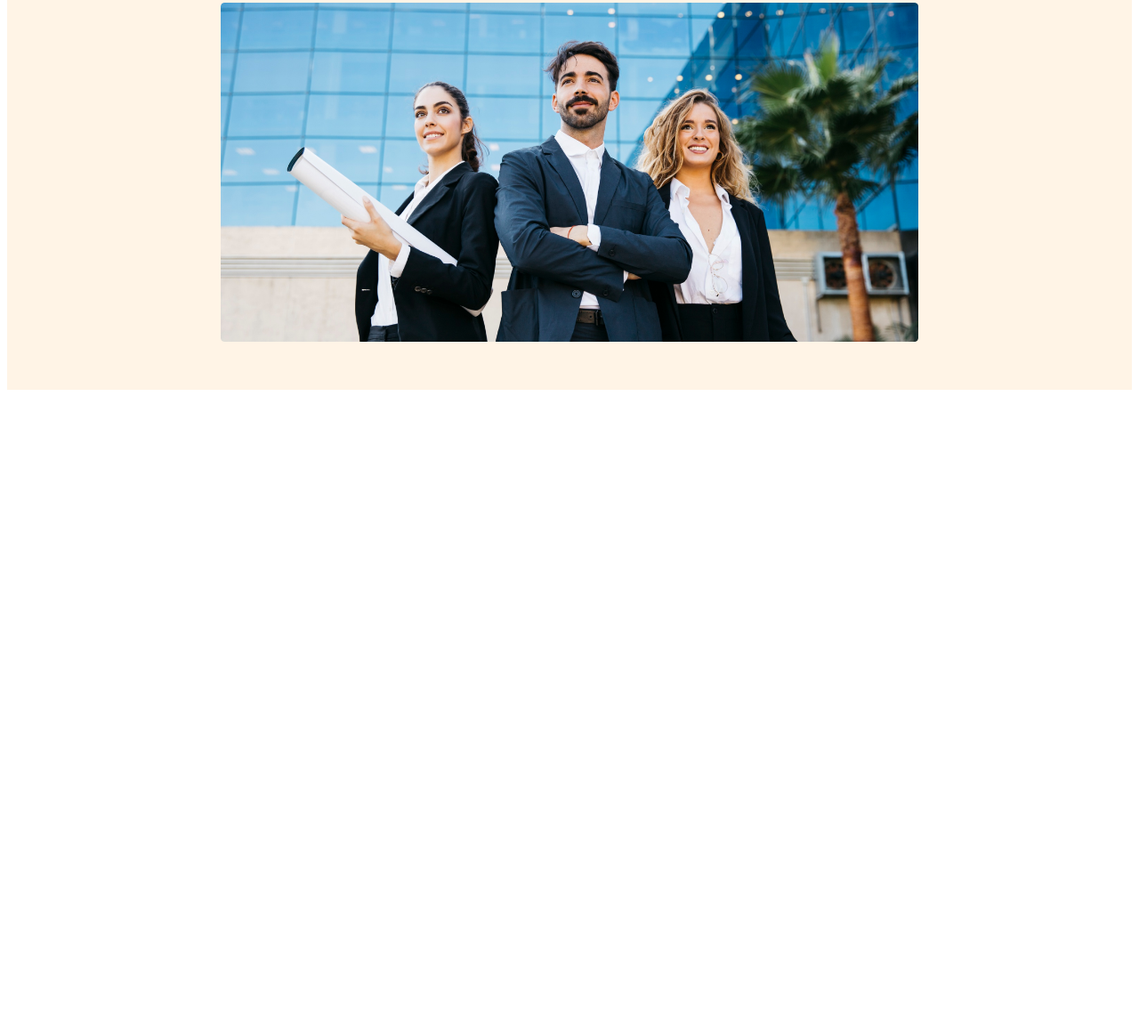
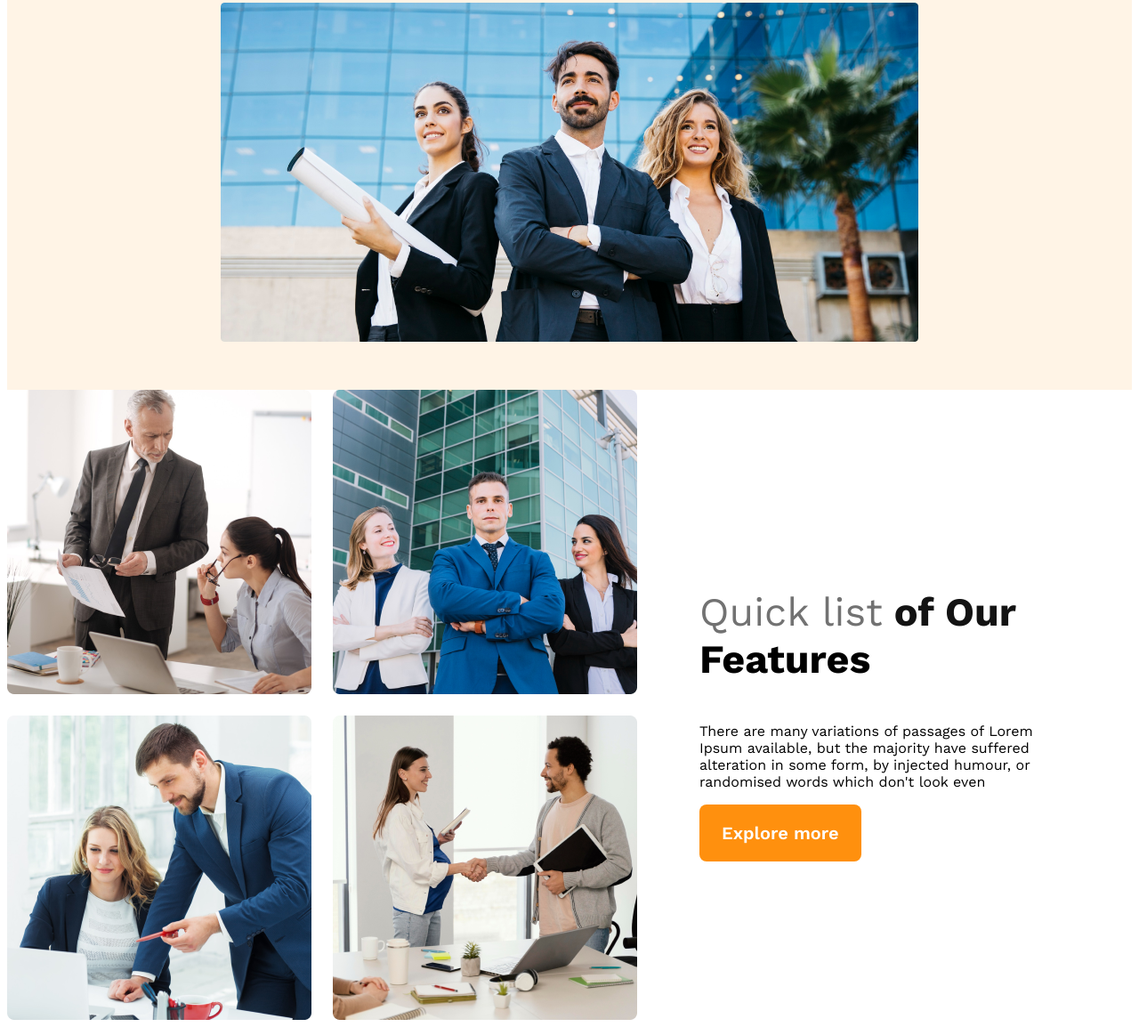
Before and after one commit to Xian08/g3-architects-website, a plain HTML site: page index.html in a window 1280 px wide. Shown: the part 573-1727 px from the top of the page at 89% size. Before the commit the page ends 1019 px from the top, so only its background shows below. Drawn offline with nearby package versions, Linux system fonts and the light colour scheme.

Commit message:
features

```diff
--- a/index.html
+++ b/index.html
@@ -28,7 +28,22 @@
 </div>
     </header>
     <main>
+      <section class="teams-container">
+        <div class="teams-img-container">
+            <img src="images/team1.png" alt="">
+            <img src="images/team2.png" alt="">
+            <img src="images/team3.png" alt="">
+            <img src="images/team4.png" alt="">
+</div>
 
+        <div class="teams-content">
+            <h3 class="teams-title"><span class="quick-list">Quick list</span> <span class="of-our">of Our</span> <span class="features">Features</span></h3>
+            <p class="teams-description">There are many variations of passages of Lorem Ipsum available, but the majority have suffered alteration in some form, by injected humour, or randomised words which don't look even</p>
+            <button class="btn-primary">Explore more
+            </button>
+
+        </div>
+      </section>
     </main>
     <footer>
 
--- a/styles/style.css
+++ b/styles/style.css
@@ -58,6 +58,7 @@ border: 0;
  }
 
  /*respnsive media query*/
+ /*mobile*/
 
  @media screen and (max-width: 576px) {
     header{
@@ -67,3 +68,53 @@ border: 0;
         flex-direction: column;
     }
  }
+
+ /*tablet or medium devices*/
+ @media screen and (mix-width: 576px) and (max-width: 960px){
+    header{
+        padding: 50px;
+    }
+    nav{
+        flex-direction: column;
+    }
+ }
+
+ main{
+    max-width: 1440px;
+    margin: 0 auto;
+ }
+
+ .teams-container{
+    display: flex;
+    align-items: center;
+ }
+
+ .teams-img-container{
+    display: grid;
+    grid-template-columns: repeat(2, 1fr);
+    gap: 1.5rem;
+ }
+
+ .teams-content{
+    padding-right:70px;
+    padding-left: 70px;
+ }
+
+ .teams-title{
+    font-size: 2.8rem;
+ }
+
+ .teams-title .quick-list{
+    color: #727272;
+    font-weight: 500;
+
+ }
+.teams-title .of-our{
+    color: #131313;
+    font-weight: 700;
+ }
+.teams-title .text-features{
+    color: #FF900E;
+    font-weight: 700;
+
+ }
```
